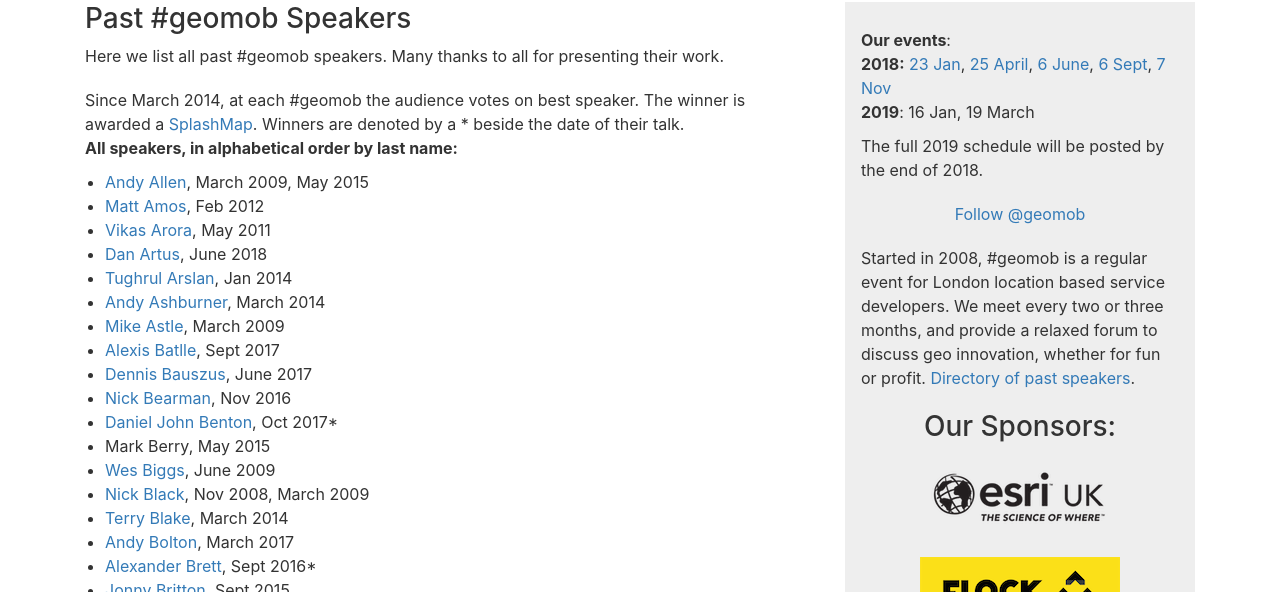
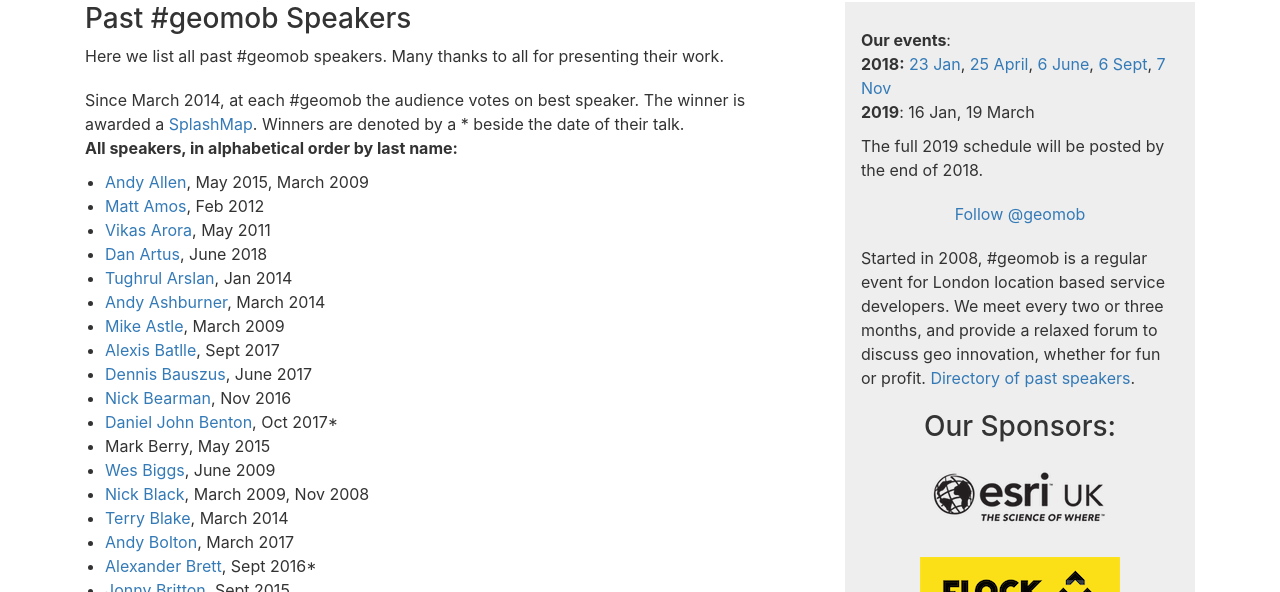
Before and after one commit to geomob/geomob-website, a Jekyll site: the page built from past-speakers.html, in a window 1280 px wide and 900 px high. Shown: the part 184-776 px from the top of the window. Built offline with Jekyll 4.4.1, drawn with Linux system fonts in a browser that asks for light colours; comment, search, counter and statistics services are not loaded; some of the changed text lies outside the part shown.

Commit message:
formatting

```diff
--- a/past-speakers.html
+++ b/past-speakers.html
@@ -16,7 +16,7 @@
 
 <strong>All speakers, in alphabetical order by last name:</strong>
 <ul class="p10">
-  <li><a href="https://twitter.com/gravitystorm">Andy Allen</a>, March 2009, May 2015</li>
+  <li><a href="https://twitter.com/gravitystorm">Andy Allen</a>, May 2015, March 2009</li>
   <li><a href="https://twitter.com/zerebubuth">Matt Amos</a>, Feb 2012</li>
   <li><a href="https://twitter.com/vikasar">Vikas Arora</a>, May 2011</li>
   <li><a href="https://twitter.com/DanOfArtus">Dan Artus</a>, June 2018</li>
@@ -29,7 +29,7 @@
   <li><a href="https://github.com/DanielJohnBenton">Daniel John Benton</a>, Oct 2017*</li>
   <li>Mark Berry, May 2015</li>
   <li><a href="https://twitter.com/wbiggs">Wes Biggs</a>, June 2009</li>
-  <li><a href="https://twitter.com/nick_b">Nick Black</a>, Nov 2008, March 2009</li>
+  <li><a href="https://twitter.com/nick_b">Nick Black</a>, March 2009, Nov 2008</li>
   <li><a href="http://blakesport.co.uk">Terry Blake</a>, March 2014</li>
   <li><a href="https://twitter.com/_andy_bolton">Andy Bolton</a>, March 2017</li>
   <li><a href="http://alexander-brett.co.uk">Alexander Brett</a>, Sept 2016*</li>
@@ -143,7 +143,7 @@
   <li><a href="https://www.linkedin.com/in/meha-nelson-5a0b7a27/">Meha Nelson</a>, June 2018</li>
   <li><a href="https://twitter.com/jnicho02">Jez Nicholson</a>, May 2015</li>
   <li>Mojmir Novakovic, Oct 2017</li>
-  <li><a href="https://twitter.com/oobr">Ollie O'Brien</a>, Oct 2010, June 2017*</li>
+  <li><a href="https://twitter.com/oobr">Ollie O'Brien</a>,June 2017*,  Oct 2010</li>
   <li><a href="https://twitter.com/osbornec">Chris Osborne</a>, #geomob founder</li>
   <li><a href="https://twitter.com/josokinas">Julius Osokinas</a>, Sept 2016</li>
   <li><a href="https://twitter.com/dbyhundred">David Overton</a>, Oct 2013, Nov 2012</li>
@@ -159,7 +159,7 @@
   <li><a href="https://twitter.com/Poliakov">Alexei Poliakov</a>, Jan 2014</li>
   <li><a href="https://twitter.com/ipoulson">Isambard Poulson</a>, Jan 2018</li>
   <li><a href="https://twitter.com/spatialarch">John Pouncett</a>, Oct 2017</li>
-  <li><a href="https://twitter.com/darkgreener">Anna Powell-Smith</a>, Feb 2012, March 2016*</li>
+  <li><a href="https://twitter.com/darkgreener">Anna Powell-Smith</a>, March 2016*, Feb 2012</li>
   <li><a href="https://twitter.com/Spritchard0">Sarah Pritchard</a>, July 2016</li>
   <li><a href="https://twitter.com/danielequercia">Daniele Quercia</a>, Sept 2011</li>
   <li><a href="https://twitter.com/gaillyk">Gail Ramster</a>, Nov 2014</li>
```
